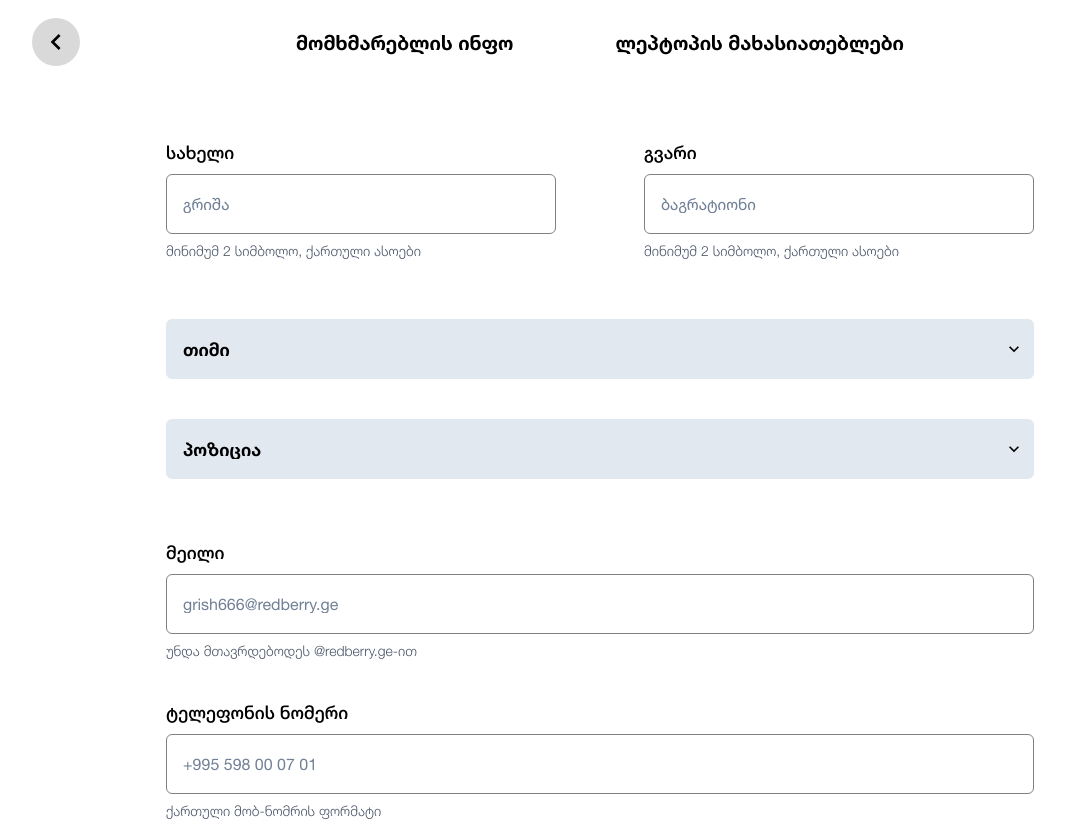
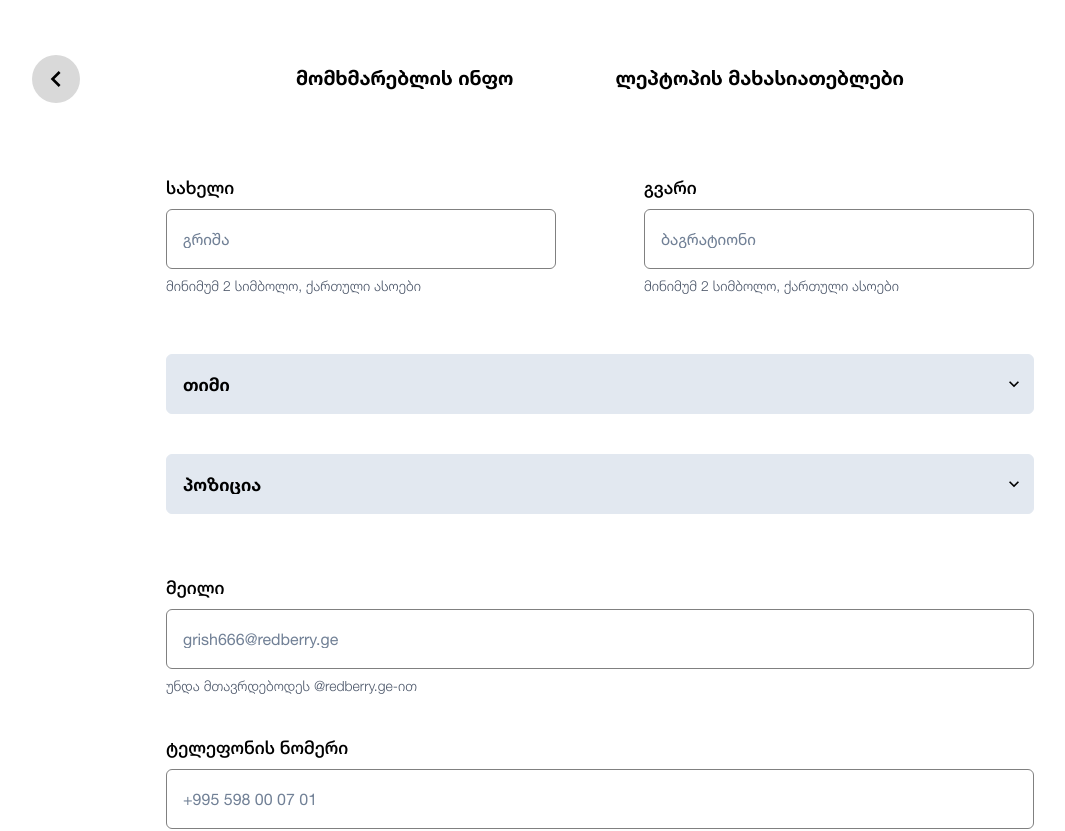
Before and after one commit to berukashvili/redberry-app, a React (Create React App) app: page /user-info in a window 1280 px wide. Shown: the top 831 px of the page, without its empty margins (40-1105 px from the left). Built offline with nearby package versions, Linux system fonts and the light colour scheme.

Commit message:
fix: fix header alignment and customTheme

```diff
--- a/src/components/AltHeader.jsx
+++ b/src/components/AltHeader.jsx
@@ -2,8 +2,7 @@ import React from 'react';
 import { Flex, Text, IconButton } from '@chakra-ui/react';
 import { ChevronLeftIcon } from '@chakra-ui/icons';
 
-const AltHeader = ({ luka, mt, mb }) => {
-  console.log(mt);
+const AltHeader = ({ mt, mb }) => {
   return (
     <Flex align="center">
       <IconButton
--- a/src/components/MainHeader.jsx
+++ b/src/components/MainHeader.jsx
@@ -8,11 +8,16 @@ const Header = ({ display1, display2, text1, text2 }) => {
   const pageCount = pathname === '/user-info' ? '1/2' : '2/2';
 
   return (
-    <Flex direction={['column', 'row']} mb={['20px', '75px']} align="center">
+    <Flex
+      direction={['column', 'row']}
+      mt={['0', '35px']}
+      mb={['20px', '75px']}
+      align="center"
+    >
       <IconButton
         variant="unstyled"
         position="absolute"
-        top="18px"
+        top={['18px', '55px']}
         left="2px"
         icon={<ChevronLeftIcon w="32px" h="32px" />}
         size="lg"
--- a/src/index.js
+++ b/src/index.js
@@ -3,14 +3,14 @@ import * as ReactDOM from 'react-dom/client';
 import './index.css';
 import App from './App';
 import { ChakraProvider, Container } from '@chakra-ui/react';
-import CustomTheme from 'CustomTheme';
+import customTheme from 'customTheme';
 
 const container = document.getElementById('root');
 const root = ReactDOM.createRoot(container);
 
 root.render(
   <StrictMode>
-    <ChakraProvider theme={CustomTheme}>
+    <ChakraProvider theme={customTheme}>
       <Container maxW={['', '900px']}>
         <App />
       </Container>
```
